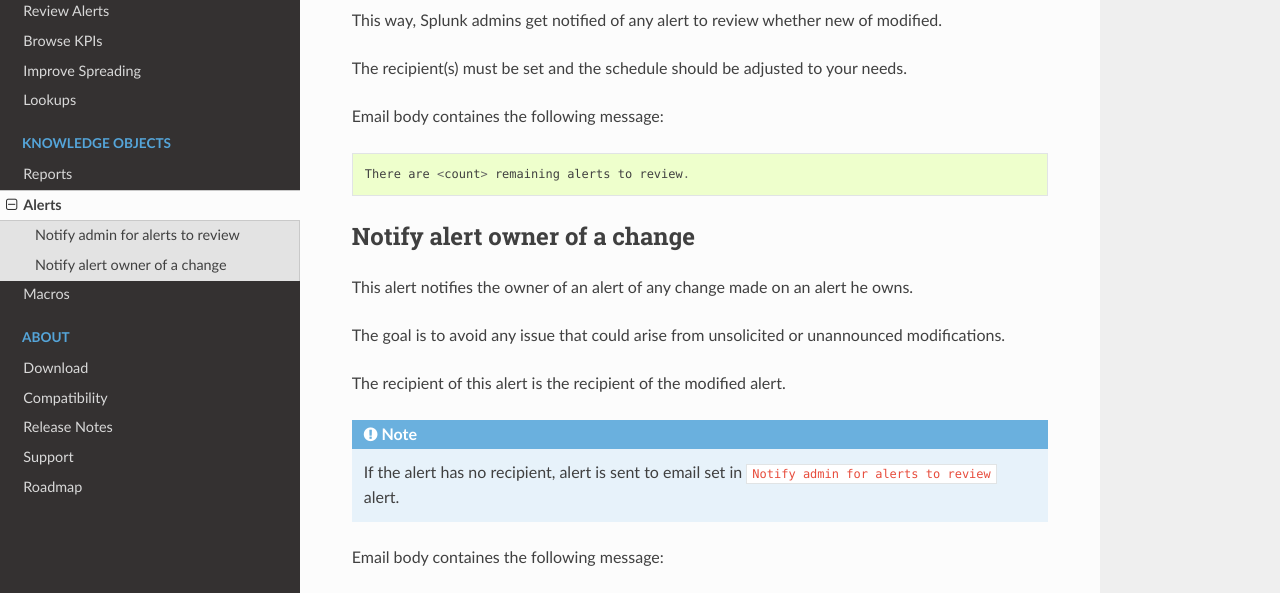
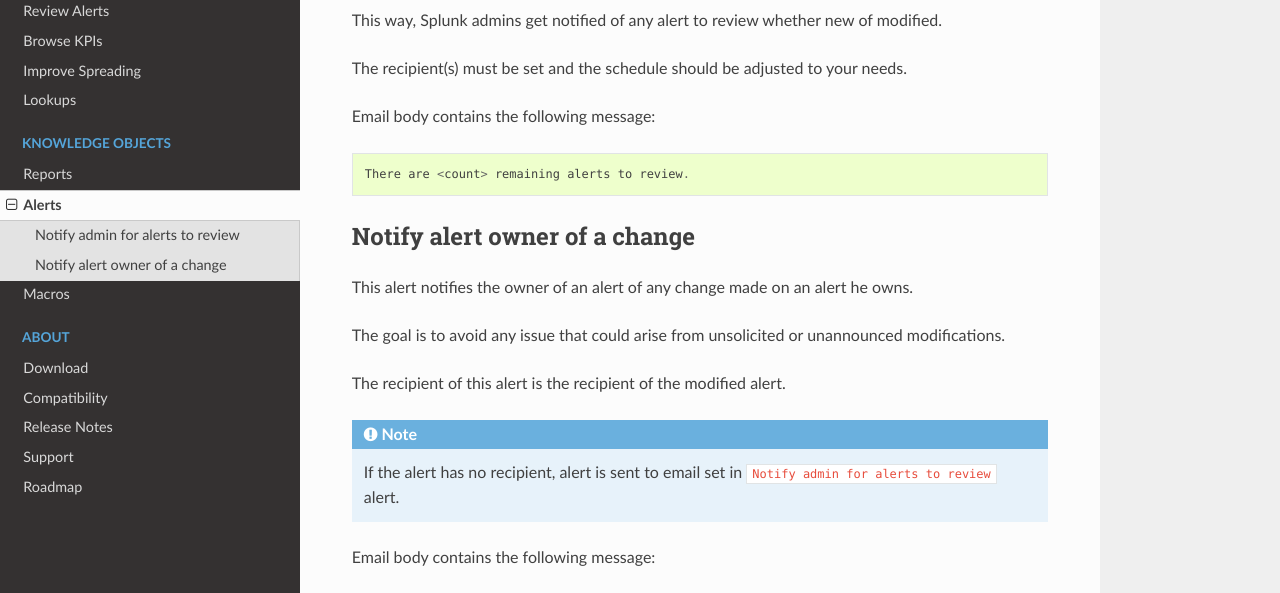
Before and after one commit to a-l-h/splunk-app-proper-alerts, a Sphinx documentation site: the page built from doc/alerts.rst, in a window 1280 px wide and 900 px high. Shown: the part 303-896 px from the top of the window. Built offline with Sphinx 7.4.7 and the Read the Docs theme 2.0.0, drawn with Linux system fonts in a browser that asks for light colours; cross-references to code outside the pages are shown as plain code.

Commit message:
Update alerts.rst

```diff
--- a/doc/alerts.rst
+++ b/doc/alerts.rst
@@ -12,7 +12,7 @@ This way, Splunk admins get notified of any alert to review whether new of modif
 
 The recipient(s) must be set and the schedule should be adjusted to your needs.
 
-Email body containes the following message::
+Email body contains the following message::
 
    There are <count> remaining alerts to review.
 
@@ -27,7 +27,7 @@ The recipient of this alert is the recipient of the modified alert.
 
 .. note:: If the alert has no recipient, alert is sent to email set in ``Notify admin for alerts to review`` alert.
 
-Email body containes the following message::
+Email body contains the following message::
 
    Your alert '<alert name>' has been modified.
    Please find below what has changed - prefixed with new - within alert's main parameters.
```
Also changed, not shown: other parts of doc/alerts.rst (+1 -1 lines).
